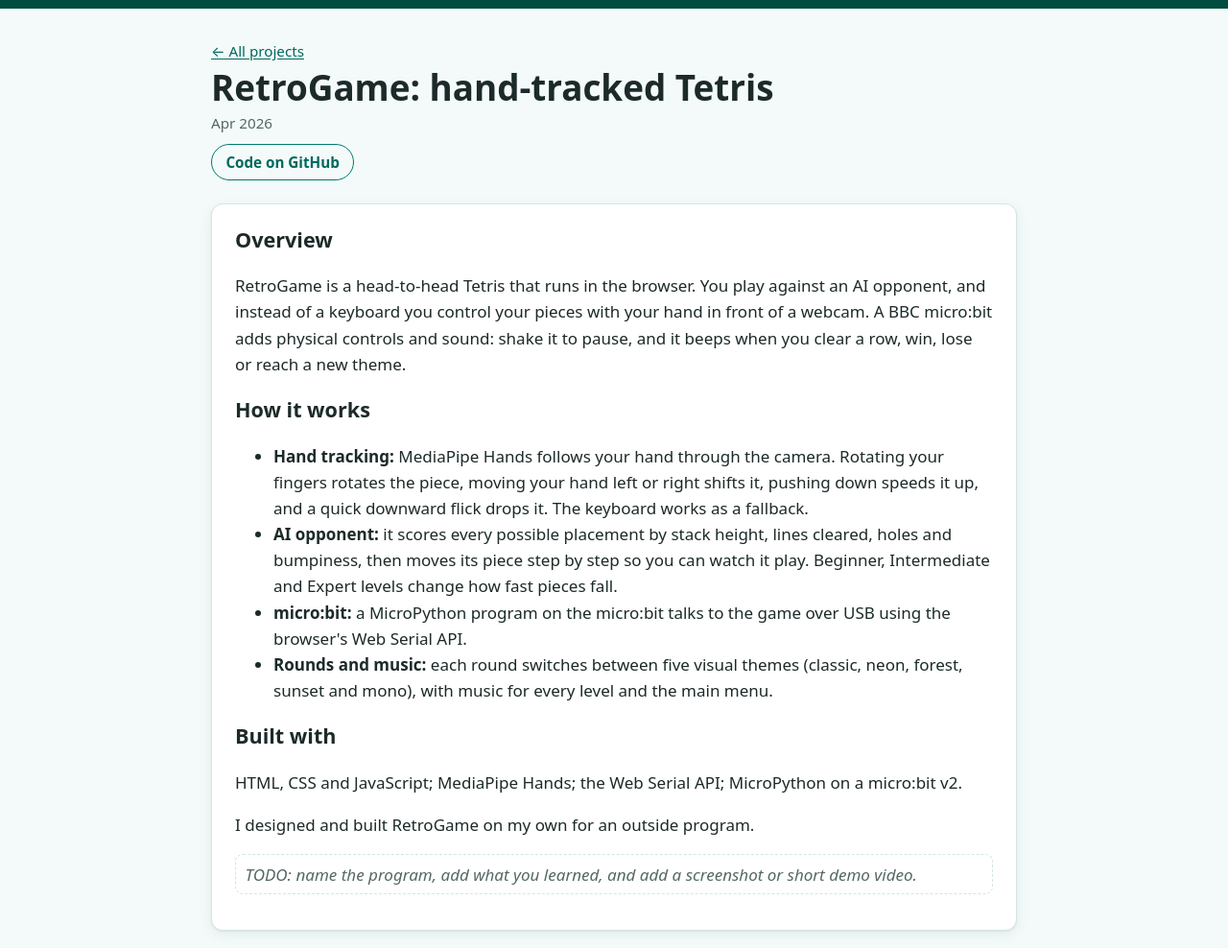
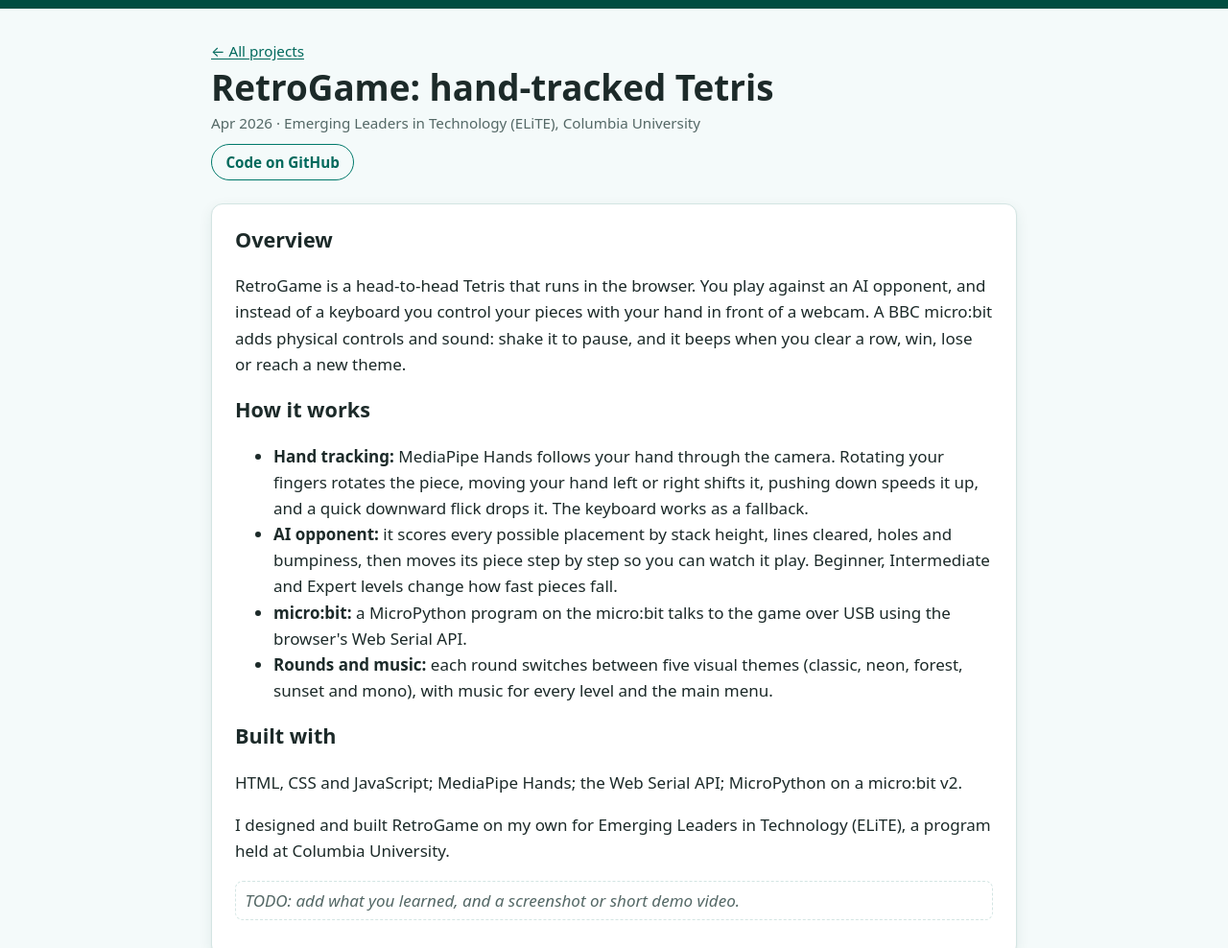
Before and after one commit to Emily-Lozano/emily-lozano.github.io, a plain HTML site: page projects/retro-game.html in a window 1280 px wide. Shown: the part 48-1036 px from the top of the page at 96% size. Drawn offline with Linux system fonts and the light colour scheme.

Commit message:
RetroGame: built for ELiTE (Emerging Leaders in Technology) at Columbia
Co-Authored-By: Claude Opus 5.5 <noreply@anthropic.com>

```diff
--- a/assets/js/data.js
+++ b/assets/js/data.js
@@ -33,7 +33,7 @@ window.SITE = {
     {
       slug: "retro-game",
       title: "RetroGame: hand-tracked Tetris",
-      org: "", // TODO: name of the outside program it was for
+      org: "Emerging Leaders in Technology (ELiTE), Columbia University",
       start: "2026-04",
       end: "2026-04",
       summary: "A browser Tetris you play with hand gestures through your webcam, against an AI opponent, with a micro:bit for pausing and sound effects. Built solo.",
--- a/projects/retro-game.html
+++ b/projects/retro-game.html
@@ -48,9 +48,12 @@
         <h2>Built with</h2>
         <p>HTML, CSS and JavaScript; MediaPipe Hands; the Web Serial API; MicroPython on a micro:bit v2.</p>
 
-        <p>I designed and built RetroGame on my own for an outside program.</p>
+        <p>
+          I designed and built RetroGame on my own for Emerging Leaders in Technology (ELiTE), a program held at Columbia
+          University.
+        </p>
 
-        <p class="todo">TODO: name the program, add what you learned, and add a screenshot or short demo video.</p>
+        <p class="todo">TODO: add what you learned, and a screenshot or short demo video.</p>
       </article>
     </main>
 
```
